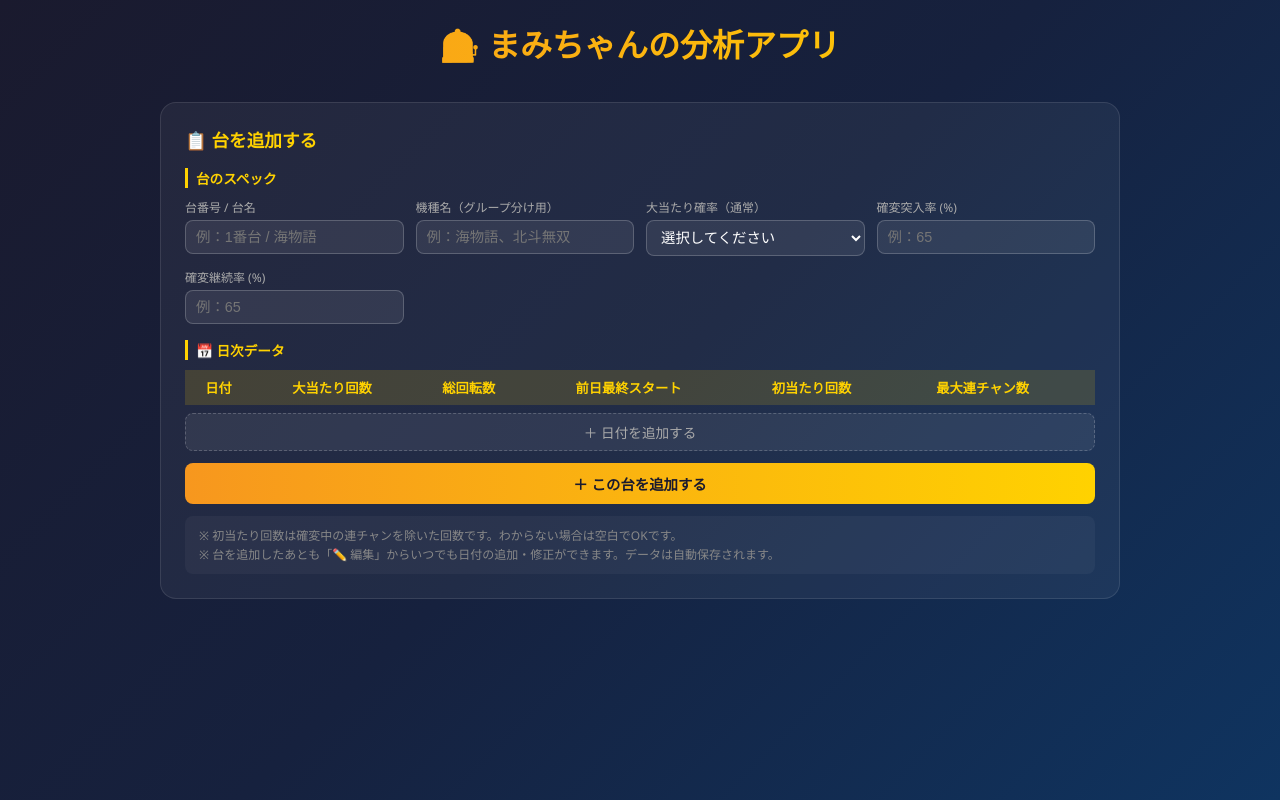
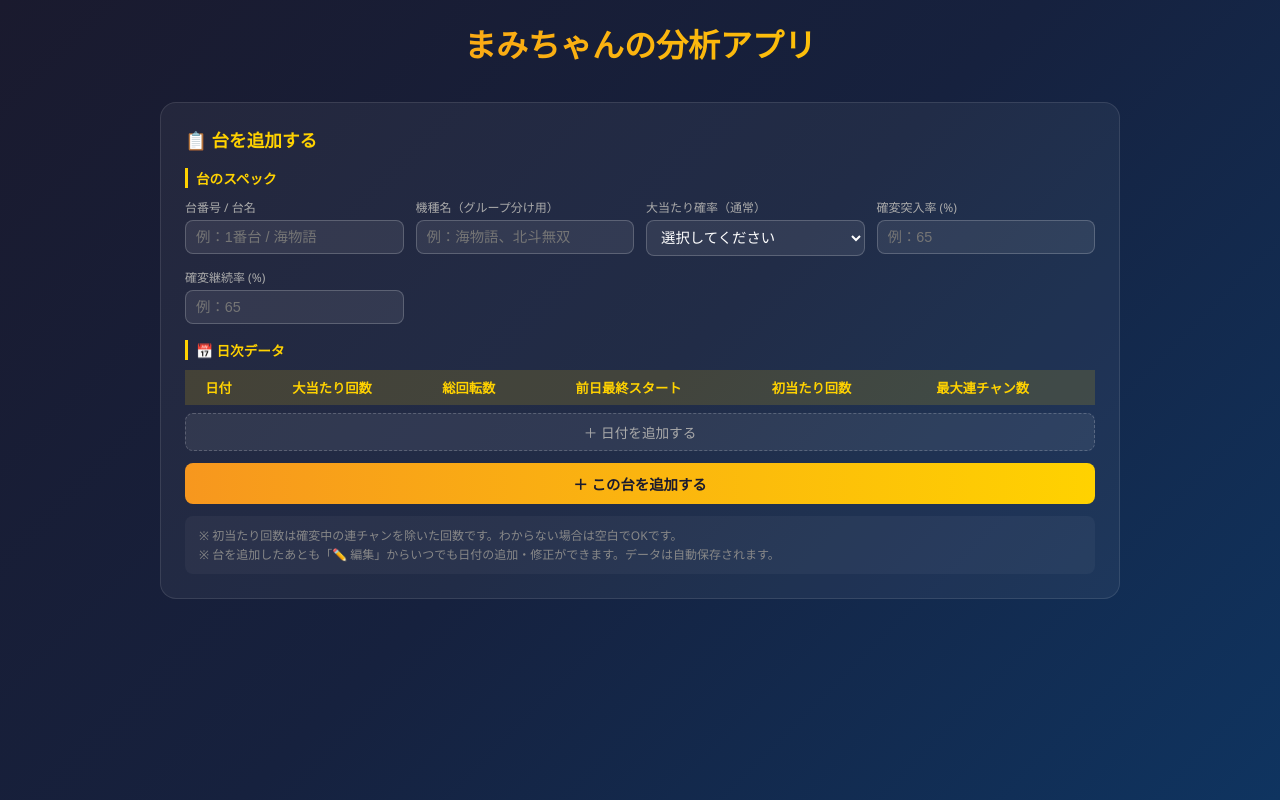
Before and after one commit to Maybe-mami/pachi, a plain HTML site: page index.html in a window 1280 px wide. Drawn offline with Linux system fonts and the light colour scheme.

Commit message:
Update index.html

```diff
--- a/index.html
+++ b/index.html
@@ -92,7 +92,7 @@
 </head>
 <body>
 <div class="container">
-  <h1>🎰 まみちゃんの分析アプリ</h1>
+  <h1>まみちゃんの分析アプリ</h1>
   <p class="save-indicator" id="saveIndicator"></p>
 
   <div class="card">
```
